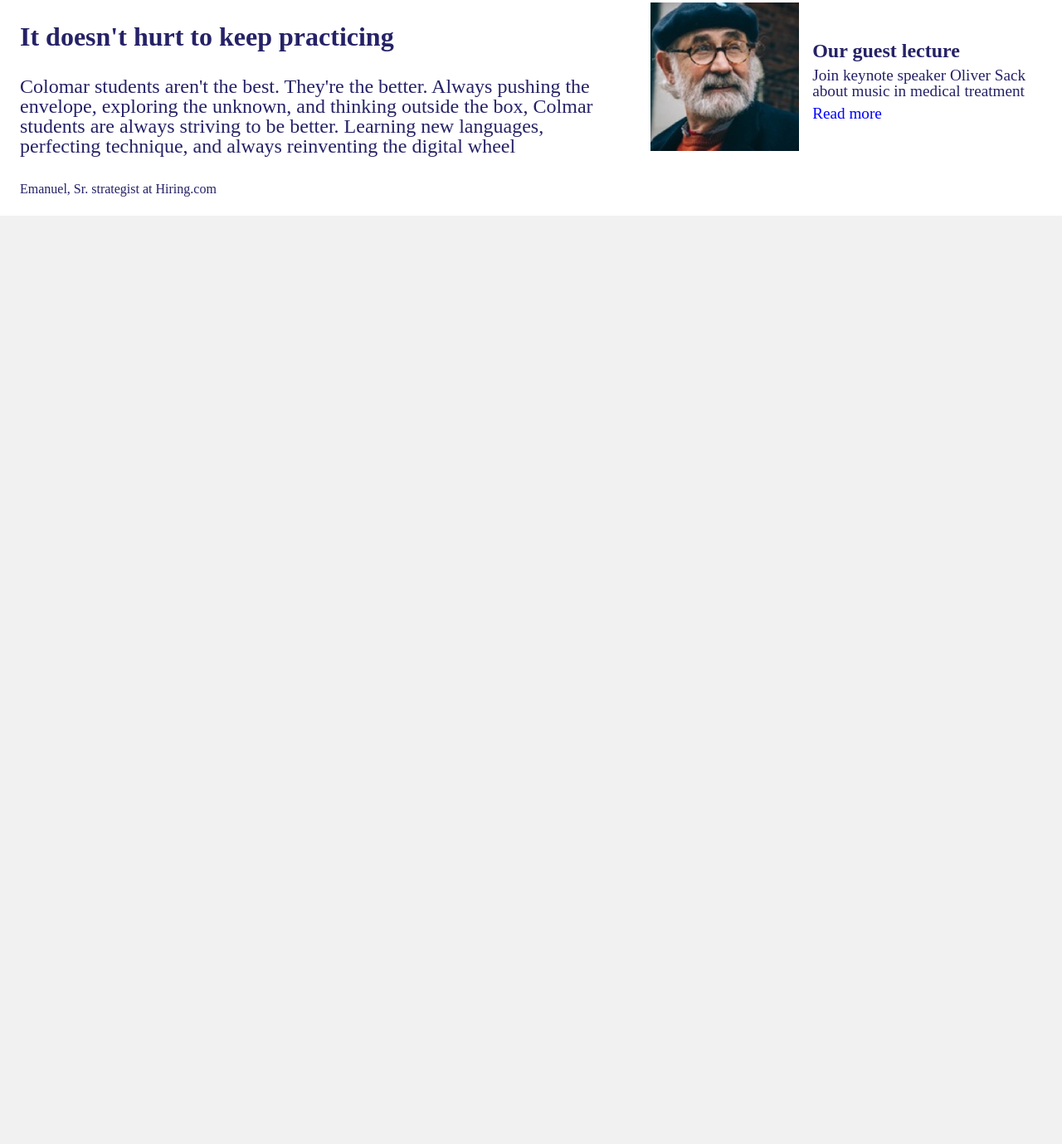
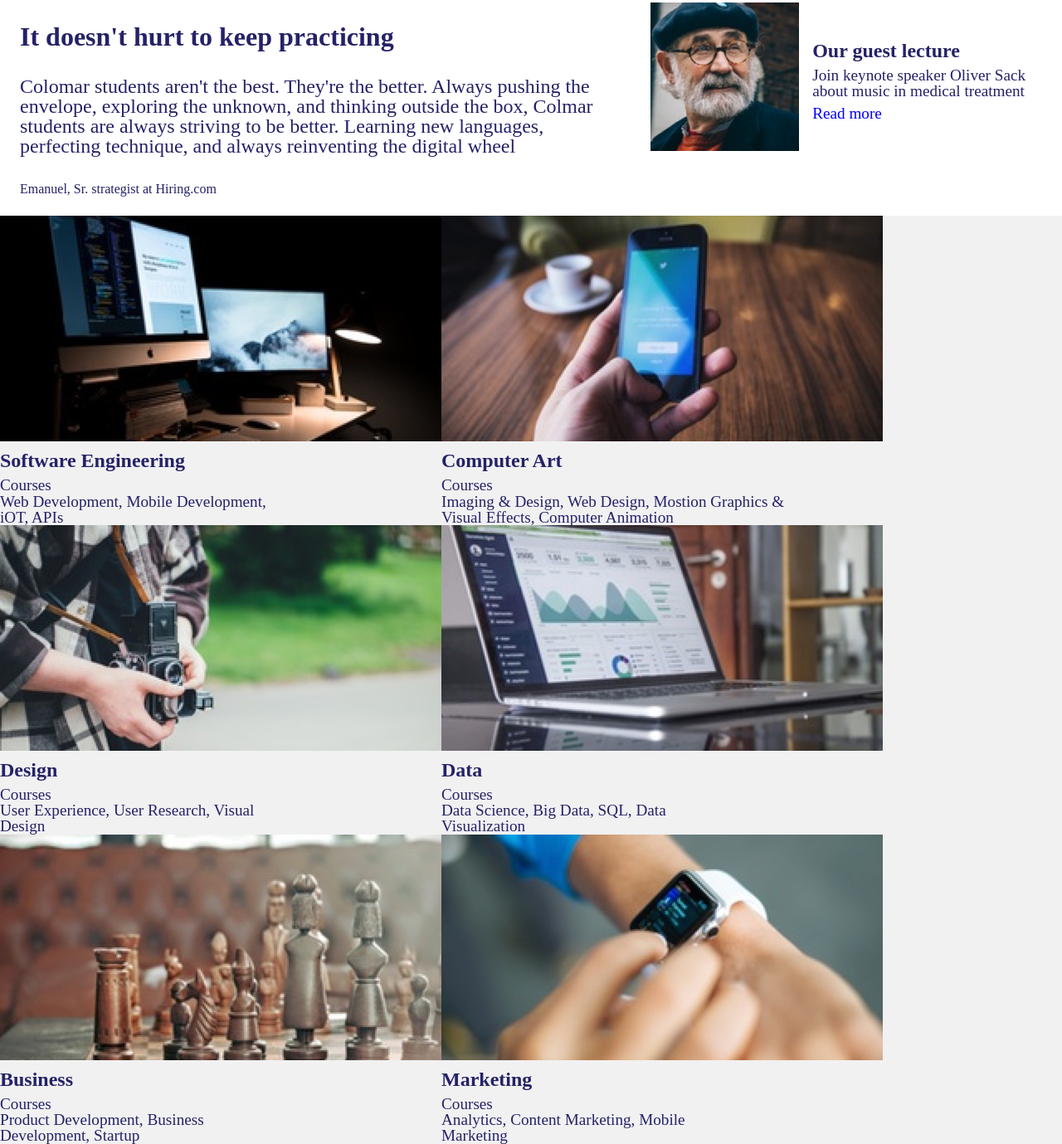
Before and after one commit to BrewsNGrams/capstone_draft, a plain HTML site: page index.html in a window 1280 px wide. Shown: the part 1121-2500 px from the top of the page at 83% size. Before the commit the page ends 1381 px from the top, so only its background shows below. Drawn offline with Linux system fonts and the light colour scheme; a web font is replaced by a local one.

Commit message:
Started catalogue section.

```diff
--- a/index.html
+++ b/index.html
@@ -79,11 +79,59 @@
             <p>Join keynote speaker Oliver Sack about music in medical treatment</p>
             <a href="#">Read more</a>
           </figcaption>
+        </figure>
+      </aside>
+    </section>
 
-        </figure>
-
-      </aside>
-
+    <section class="catalogue">
+      <figure>
+        <img src="resources\imgs\course-software.jpg" alt="">
+        <figcaption>
+          <h2>Software Engineering</h2>
+          <h3>Courses</h3>
+          <p>Web Development, Mobile Development, iOT, APIs</p>
+        </figcaption>
+      </figure>
+      <figure>
+        <img src="resources\imgs\course-computer-art.jpg" alt="">
+        <figcaption>
+          <h2>Computer Art</h2>
+          <h3>Courses</h3>
+          <p>Imaging &amp Design, Web Design, Mostion Graphics &amp Visual Effects, Computer Animation</p>
+        </figcaption>
+      </figure>
+      <figure>
+        <img src="resources\imgs\course-design.jpg" alt="">
+        <figcaption>
+          <h2>Design</h2>
+          <h3>Courses</h3>
+          <p>User Experience, User Research, Visual Design</p>
+        </figcaption>
+      </figure>
+      <figure>
+        <img src="resources\imgs\course-data.jpg" alt="">
+        <figcaption>
+          <h2>Data</h2>
+          <h3>Courses</h3>
+          <p>Data Science, Big Data, SQL, Data Visualization</p>
+        </figcaption>
+      </figure>
+      <figure>
+        <img src="resources\imgs\course-business.jpg" alt="">
+        <figcaption>
+          <h2>Business</h2>
+          <h3>Courses</h3>
+          <p>Product Development, Business Development, Startup</p>
+        </figcaption>
+      </figure>
+      <figure>
+        <img src="resources\imgs\course-marketing.jpg" alt="">
+        <figcaption>
+          <h2>Marketing</h2>
+          <h3>Courses</h3>
+          <p>Analytics, Content Marketing, Mobile Marketing</p>
+        </figcaption>
+      </figure>
 
     </section>
 
--- a/resources/css/style.css
+++ b/resources/css/style.css
@@ -152,3 +152,8 @@ h2 {
   color: blue;
   padding: 0;
 }
+
+.catalogue {
+  display: flex;
+  flex-wrap: wrap;
+}
```
